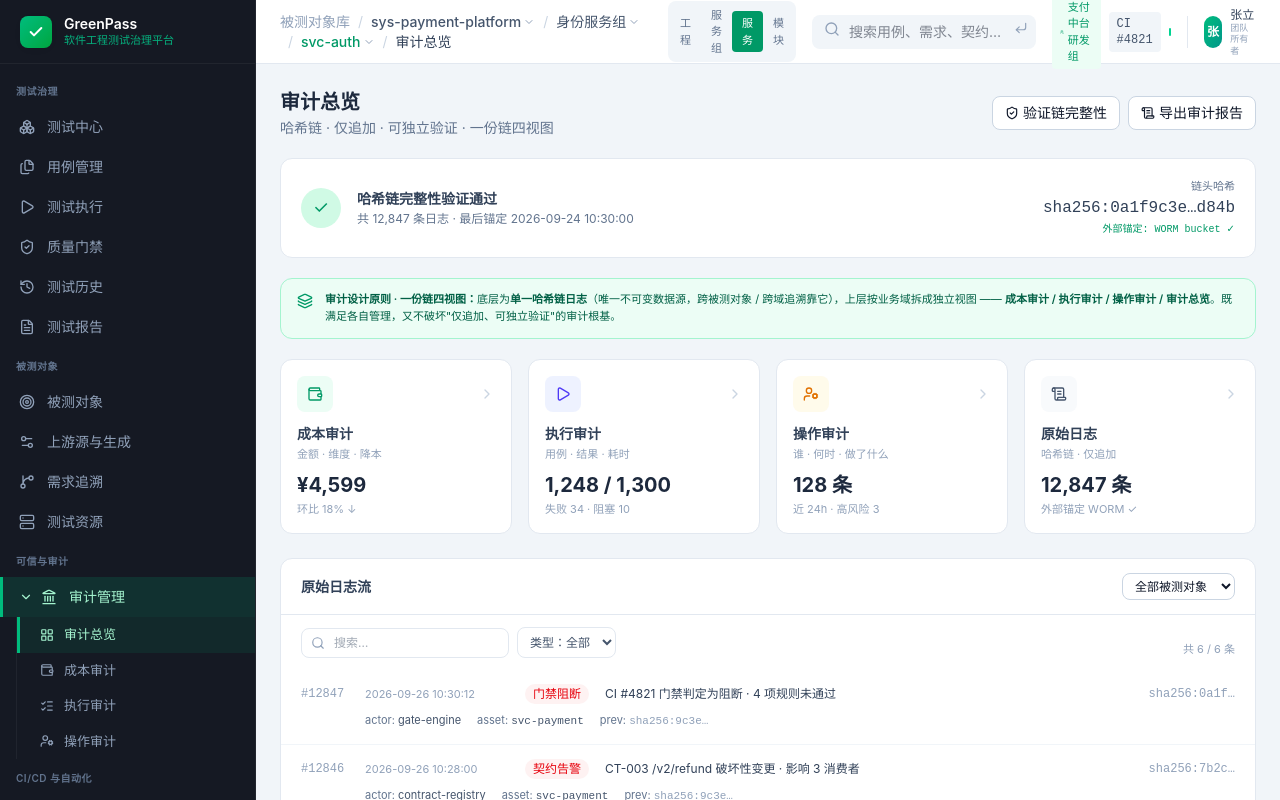
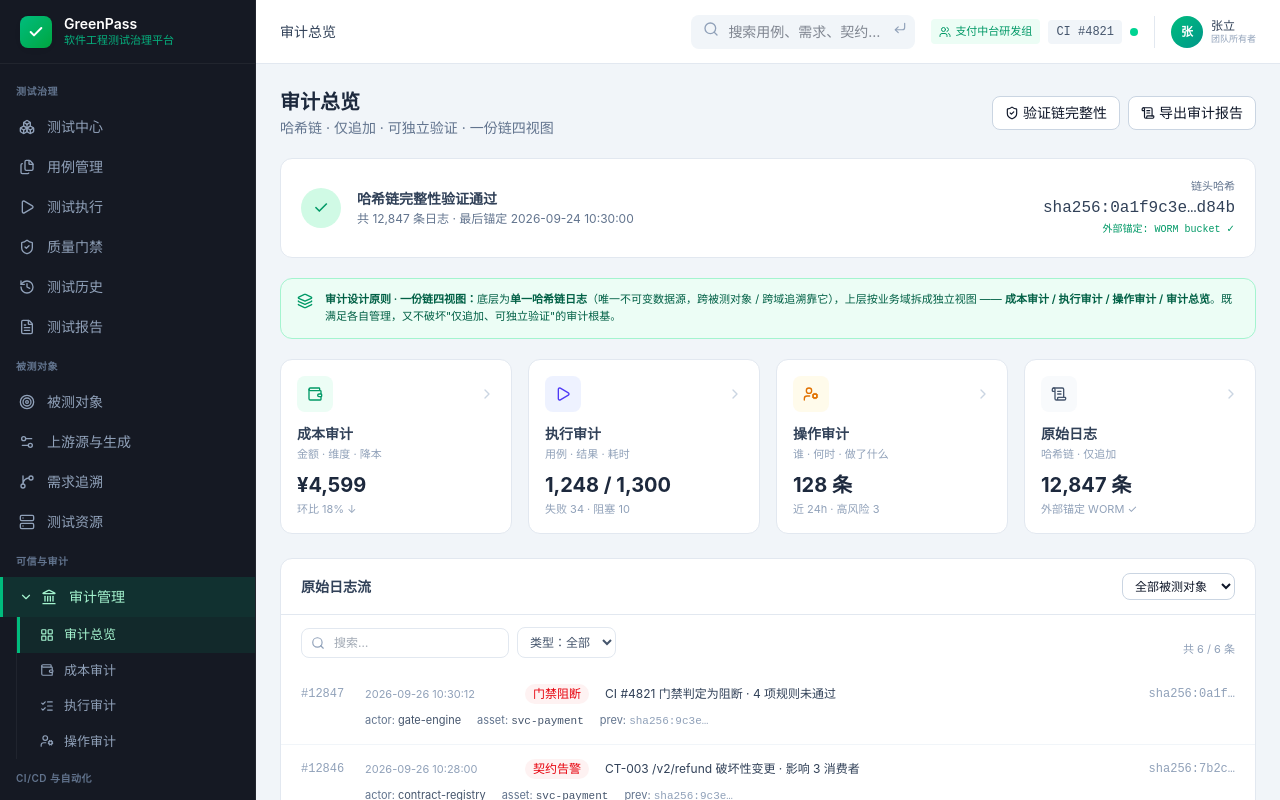
Before and after one commit to openware-io/open-green-pass, a React (Vite) app: page /#/audit in a window 1280 px wide. Shown: the top 800 px of the page. Built offline with nearby package versions, Linux system fonts and the light colour scheme.

Commit message:
平台级页面页首治理(系统设置/团队/模型/CI-CD/审计去掉被测对象面包屑与层次筛选,业务页保留);修复Settings Toggle类与版本号;PRD v1.7.20

```diff
--- a/src/components/Layout.tsx
+++ b/src/components/Layout.tsx
@@ -34,6 +34,9 @@ const ICONS: Record<string, typeof Target> = {
 const PARENT_ICONS: Record<string, typeof Target> = {
   '/audit': Landmark,
 };
+
+// 平台级/全局级页面：不隶属于某个被测对象，页首不显示被测对象面包屑路径与工程层次筛选
+const PLATFORM_ROUTES = ['/settings', '/teams', '/models', '/cicd', '/cicd-trigger', '/cicd-connector', '/audit', '/audit-cost', '/audit-exec', '/audit-op'];
 
 function findChain(node: IAssetNode, id: string): IAssetNode[] | null {
   if (node.id === id) return [node];
@@ -106,6 +109,7 @@ export function Layout() {
   const isSuperAdmin = user.role === '团队所有者';
   const [level, setLevel] = useState<AssetLevel>('service');
   const [query, setQuery] = useState('');
+  const isPlatform = PLATFORM_ROUTES.includes(location.pathname);
 
   const setLevelAndAsset = (l: AssetLevel) => {
     setLevel(l);
@@ -226,6 +230,8 @@ export function Layout() {
       <SidebarInset className="flex flex-col overflow-hidden !bg-slate-100">
         <header className="h-16 bg-white border-b border-slate-200 flex items-center px-6 flex-shrink-0">
           <div className="flex items-center text-sm text-slate-500 gap-0 flex-wrap">
+            {!isPlatform && (
+              <>
                 {crumbs.map((n, i) => (
                   <span key={n.id} className="inline-flex items-center">
                     {i > 0 && <span className="mx-2 text-slate-300">/</span>}
@@ -237,11 +243,14 @@ export function Layout() {
                   </span>
                 ))}
                 <span className="mx-2 text-slate-300">/</span>
+              </>
+            )}
             <span className="text-slate-700 font-medium">
               {NAV_GROUPS.flatMap((g) => g.items).flatMap((i) => (i.children ? i.children : [i])).find((i) => i.path === location.pathname)?.label ?? ''}
             </span>
           </div>
           <div className="ml-auto flex items-center gap-4">
+            {!isPlatform && (
               <div className="flex items-center bg-slate-100 rounded-lg p-0.5 text-[11px]">
                 {LEVEL_ORDER.map((lv) => (
                   <button key={lv} type="button" onClick={() => setLevelAndAsset(lv)}
@@ -250,6 +259,7 @@ export function Layout() {
                   </button>
                 ))}
               </div>
+            )}
             <div className="relative hidden md:block">
               <Search className="absolute left-3 top-1.5 w-4 h-4 text-slate-400" />
               <input
--- a/src/pages/SettingsPage/SettingsPage.tsx
+++ b/src/pages/SettingsPage/SettingsPage.tsx
@@ -8,7 +8,7 @@ function Toggle({ on, onChange }: { on: boolean; onChange: (v: boolean) => void
   return (
     <button type="button" onClick={() => onChange(!on)}
       className={'w-9 h-5 rounded-full relative transition flex-shrink-0 ' + (on ? 'bg-emerald-500' : 'bg-slate-300')}>
-      <span className={'absolute top-0.5 w-4 h-4 rounded-full bg-white shadow transition-all ' + (on ? 'left-4.5' : 'left-0.5')} />
+      <span className={'absolute top-0.5 w-4 h-4 rounded-full bg-white shadow transition-all ' + (on ? 'left-[18px]' : 'left-0.5')} />
     </button>
   );
 }
@@ -143,7 +143,7 @@ export default function SettingsPage() {
             <h2 className="font-semibold text-slate-700 text-sm">{SECTION_META[5].title}</h2>
           </div>
           <div className="text-[10px] text-slate-400 mb-3">{SECTION_META[5].desc}</div>
-          <Row label="版本信息" desc="当前部署版本"><span className="text-xs text-slate-500 font-mono">v1.7.15 · 2026-09-27</span></Row>
+          <Row label="版本信息" desc="当前部署版本"><span className="text-xs text-slate-500 font-mono">v1.7.19 · 2026-09-27</span></Row>
           <Row label="数据导出" desc="导出配置 / 门禁 / 审计快照"><button type="button" onClick={() => toast('导出任务已创建（原型示意）')} className="text-[11px] text-emerald-600 border border-emerald-200 rounded-lg px-3 py-1.5">导出</button></Row>
           <Row label="备份策略"><select className={selectCls} defaultValue="每日自动"><option>每日自动</option><option>每周自动</option><option>手动</option></select></Row>
           <Row label="维护窗口" desc="允许维护的时段"><input className={inputCls} defaultValue="02:00 - 06:00" /></Row>
```
Also changed, not shown: 2 other files (tests, documents, lock files or other folders). Lines whose indentation alone changed are shown as unchanged.
